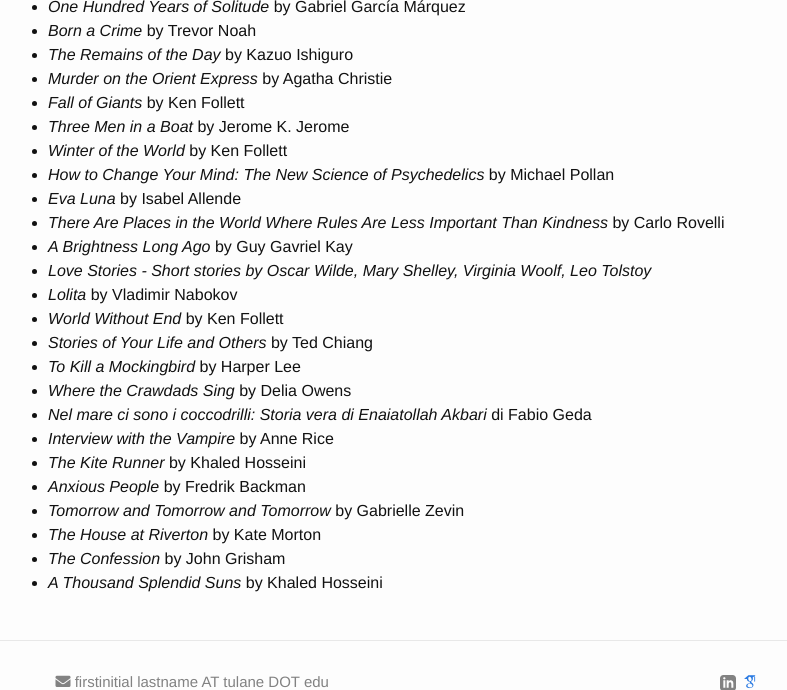
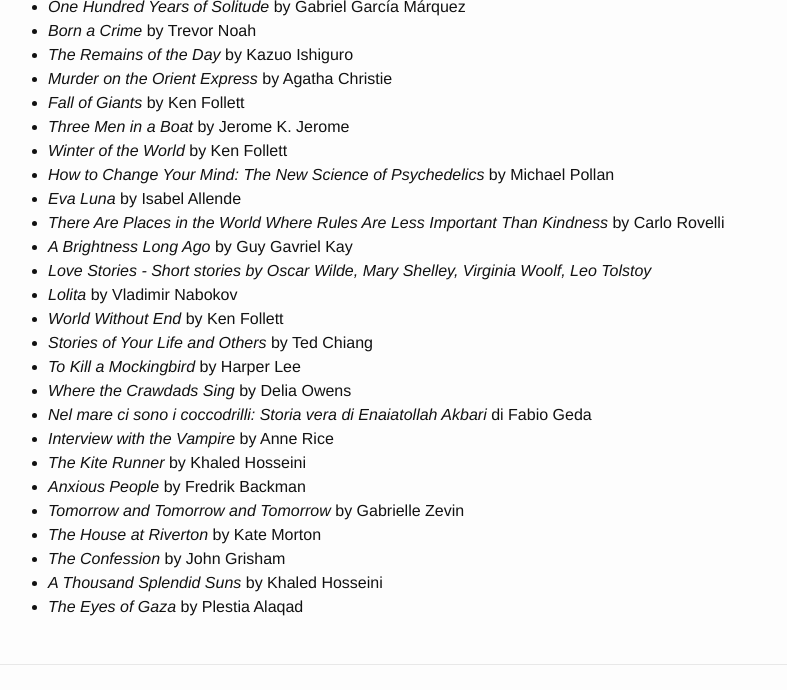
Before and after one commit to tamglaeser/tamglaeser.github.io, a Jekyll site: the page built from books.md, in a window 1280 px wide and 900 px high, scrolled down 689 px, cut to the strip 0-690 px from the top of the window. Shown: the whole strip, without its empty margins (252-1039 px from the left). Built offline with Jekyll 4.4.1, drawn with Linux system fonts in a browser that asks for light colours; nearby versions of some CDN libraries; some web fonts are replaced.

Commit message:
Update books.md

```diff
--- a/books.md
+++ b/books.md
@@ -55,3 +55,4 @@
 - _The House at Riverton_ by Kate Morton
 - _The Confession_ by John Grisham
 - _A Thousand Splendid Suns_ by Khaled Hosseini
+- _The Eyes of Gaza_ by Plestia Alaqad
```
